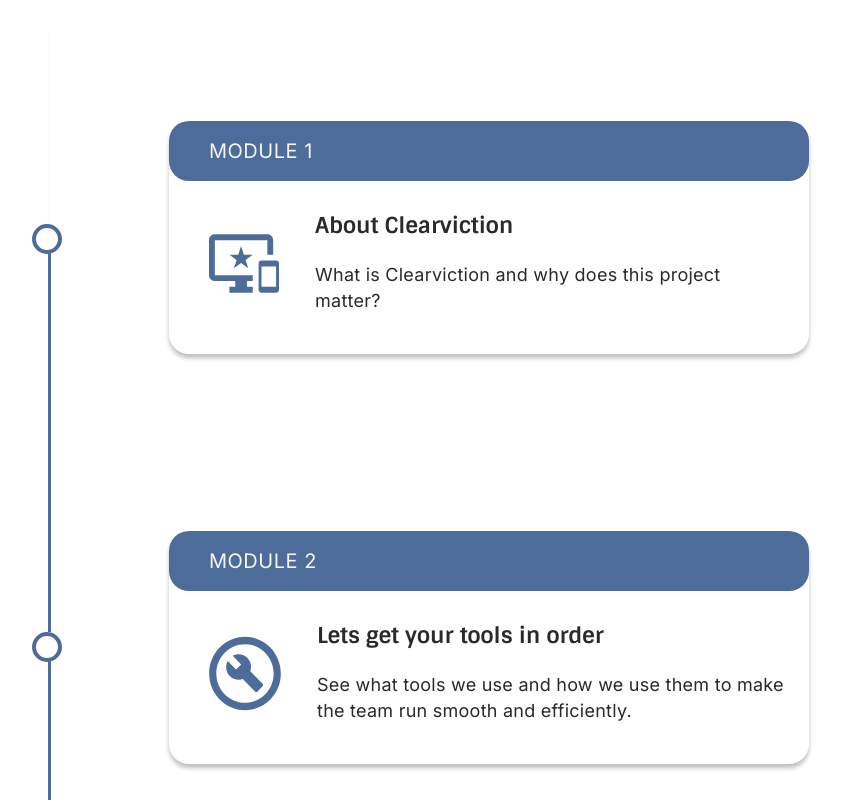
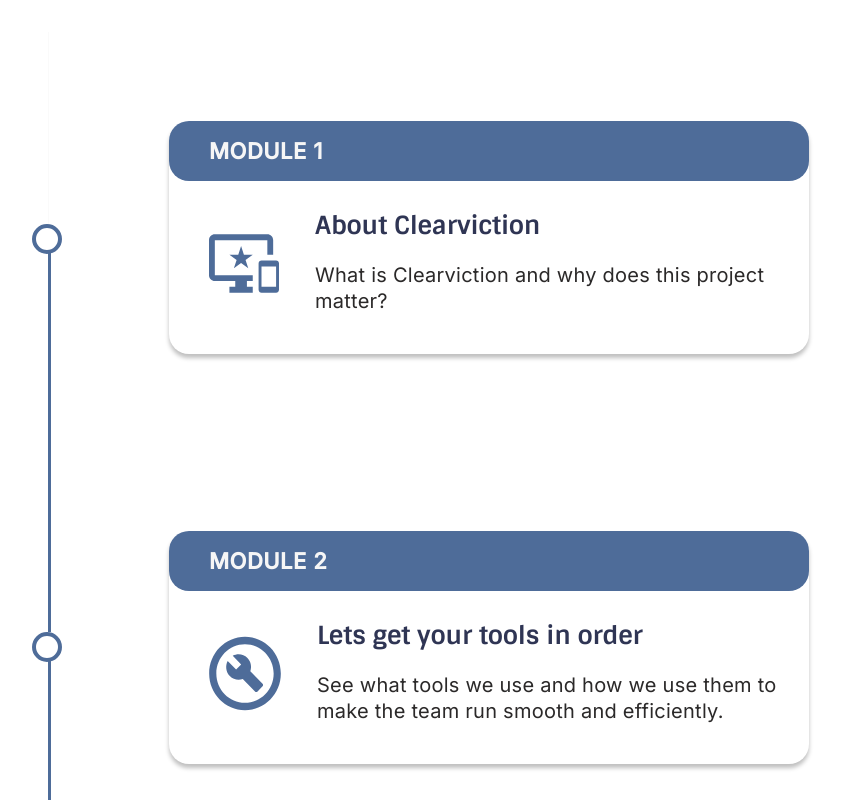
Before and after one commit to openseattle/clearviction-v1, a React (Create React App) app: page /onboarding in a window 1280 px wide. Shown: the part 980-1780 px from the top of the page, without its empty margins (166-1008 px from the left). Built offline with nearby package versions, Linux system fonts and the light colour scheme.

Commit message:
Updated module card font style on onboarding homepage (#270)
* Updated module card font style on onboarding homepage

```diff
--- a/src/Components/Onboarding/ModuleCard.jsx
+++ b/src/Components/Onboarding/ModuleCard.jsx
@@ -26,7 +26,9 @@ function ModuleCard(props) {
             <Link style={{ textDecoration: "none" }} to={link}>
                 <div>
                     <div className={classes.cardHeading}>
-                        <Typography variant="body1">{number}</Typography>
+                        <Typography variant="body1" className={classes.cardHeadingText}>
+                            {number}
+                        </Typography>
                     </div>
                     <div className={classes.cardBody}>
                         {number === "module 1" && <img className={classes.iconStyle} src={screens} alt="" />}
--- a/src/Styles/Onboarding/useModuleCardStyles.js
+++ b/src/Styles/Onboarding/useModuleCardStyles.js
@@ -1,4 +1,4 @@
-import { makeStyles } from '@mui/styles';
+import { makeStyles } from "@mui/styles";
 
 export const useModuleCardStyles = makeStyles(theme => ({
     moduleCard: {
@@ -11,11 +11,11 @@ export const useModuleCardStyles = makeStyles(theme => ({
             transform: "scale(1.08)",
             backgroundColor: "lightgrey",
         },
-        [theme.breakpoints.down('md')]: {
+        [theme.breakpoints.down("md")]: {
             width: "90%",
             margin: theme.spacing(2, "auto"),
         },
-        [theme.breakpoints.down('sm')]: {
+        [theme.breakpoints.down("sm")]: {
             width: "95%",
         },
     },
@@ -25,17 +25,24 @@ export const useModuleCardStyles = makeStyles(theme => ({
         color: "#f6f6f6",
         borderRadius: "20px",
         textTransform: "uppercase",
-        [theme.breakpoints.down('sm')]: {
+        [theme.breakpoints.down("sm")]: {
             display: "none",
         },
     },
+    // added a new style to change the style of specifically the text
+    cardHeadingText: {
+        fontSize: "1.375rem",
+        fontWeight: "700",
+    },
     cardSubheading: {
         marginBottom: theme.spacing(3),
-        [theme.breakpoints.down('md')]: {
+        [theme.breakpoints.down("md")]: {
             display: "flex",
             justifyContent: "space-around",
             textAlign: "center",
         },
+        fontSize: "1.5625rem",
+        color: "#2f3554",
     },
     cardBody: {
         display: "flex",
@@ -45,25 +52,26 @@ export const useModuleCardStyles = makeStyles(theme => ({
         paddingRight: theme.spacing(3),
         paddingTop: theme.spacing(4),
         color: "#2b2929",
-        [theme.breakpoints.down('md')]: {
+        [theme.breakpoints.down("md")]: {
             display: "flex",
             flexDirection: "column",
             paddingLeft: theme.spacing(1),
             paddingRight: theme.spacing(1),
         },
-        [theme.breakpoints.down('sm')]: {
+        [theme.breakpoints.down("sm")]: {
             display: "flex",
             flexDirection: "column",
         },
     },
     cardText: {
-        [theme.breakpoints.down('md')]: {
+        [theme.breakpoints.down("md")]: {
             textAlign: "center",
         },
+        fontSize: "1.25rem",
     },
     iconStyle: {
         marginRight: theme.spacing(4.5),
-        [theme.breakpoints.down('md')]: {
+        [theme.breakpoints.down("md")]: {
             marginRight: theme.spacing(0),
             marginBottom: theme.spacing(2),
             height: "75px",
@@ -78,7 +86,7 @@ export const useModuleCardStyles = makeStyles(theme => ({
     subheadingStyle: {
         marginBottom: theme.spacing(8),
         paddingBottom: theme.spacing(8),
-        [theme.breakpoints.down('md')]: {
+        [theme.breakpoints.down("md")]: {
             fontSize: "40px",
         },
     },
```
